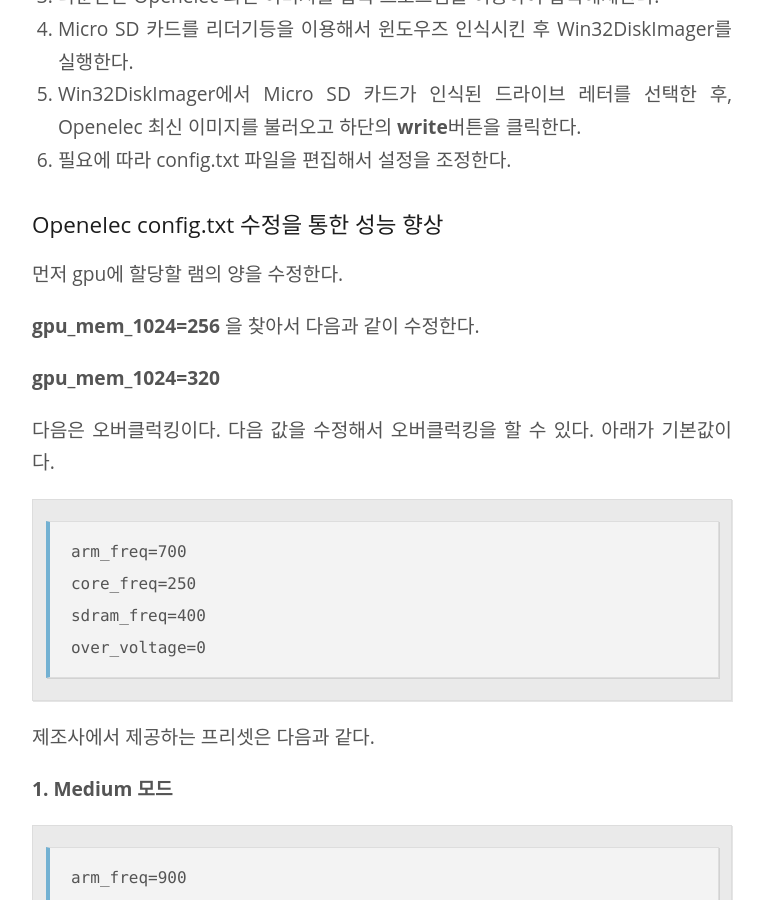
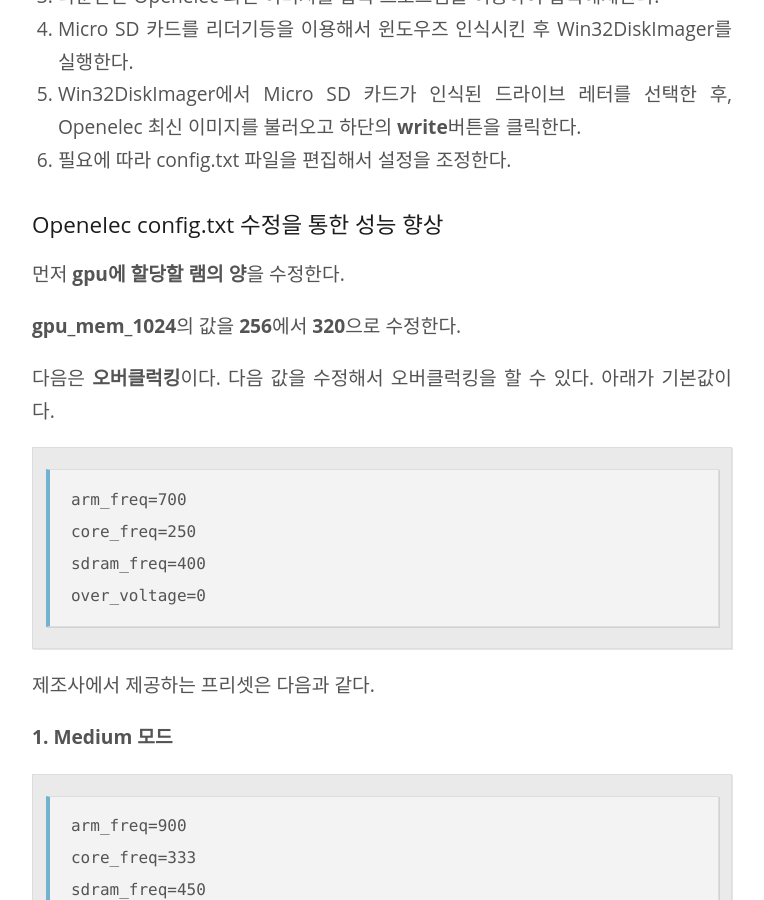
Before and after one commit to kalkin7/wiki, a Jekyll site: the page built from _posts/2015-04-01-raspberry-pi-2.md, in a window 1280 px wide and 900 px high, scrolled down 2418 px. Shown: the whole window, without its empty margins (258-1022 px from the left). Built offline with Jekyll 4.4.1, drawn with Linux system fonts in a browser that asks for light colours; some of the changed text lies outside the part shown.

Commit message:
Wiki Update

```diff
--- a/_posts/2015-04-01-raspberry-pi-2.md
+++ b/_posts/2015-04-01-raspberry-pi-2.md
@@ -77,13 +77,11 @@ published: true
 
 ### Openelec config.txt 수정을 통한 성능 향상
 
-먼저 gpu에 할당할 램의 양을 수정한다.
+먼저 **gpu에 할당할 램의 양**을 수정한다.
 
-**gpu_mem_1024=256** 을 찾아서 다음과 같이 수정한다.
+**gpu_mem_1024**의 값을 **256**에서 **320**으로 수정한다.
 
-**gpu_mem_1024=320**
-
-다음은 오버클럭킹이다. 다음 값을 수정해서 오버클럭킹을 할 수 있다. 아래가 기본값이다.
+다음은 **오버클럭킹**이다. 다음 값을 수정해서 오버클럭킹을 할 수 있다. 아래가 기본값이다.
 
 	arm_freq=700
 	core_freq=250
```
Also changed, not shown: other parts of _posts/2015-04-01-raspberry-pi-2.md (+10 -1 lines), _posts/non6.md.htm (+60 -0 lines).
